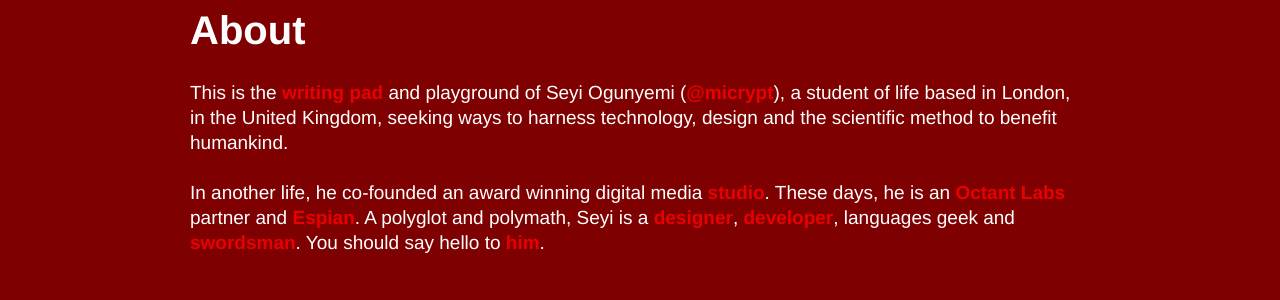
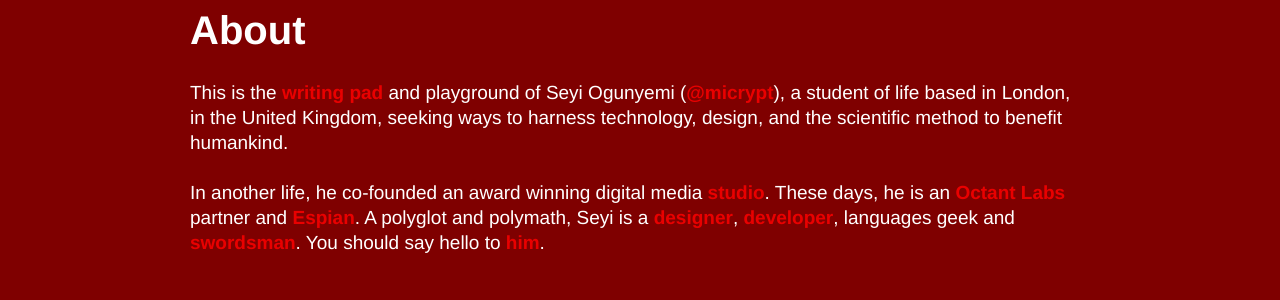
Before and after one commit to micrypt/micrypt.github.com, a Jekyll site: the page built from index.html, in a window 1280 px wide. Shown: the part 1011-1311 px from the top of the page. Built offline with Jekyll 4.4.1, drawn with Linux system fonts in a browser that asks for light colours.

Commit message:
posts: Oxford comma.

```diff
--- a/_layouts/index.html
+++ b/_layouts/index.html
@@ -63,7 +63,7 @@
                        href="http://twitter.com/micrypt">@micrypt</a>), a
                      student of life based in London, in the
                      United Kingdom, seeking ways to harness
-                     technology, design and the scientific method to benefit humankind.
+                     technology, design, and the scientific method to benefit humankind.
                     </p>
 					<p>
 In another life, he co-founded an award winning digital media <a target="_blank"
```
